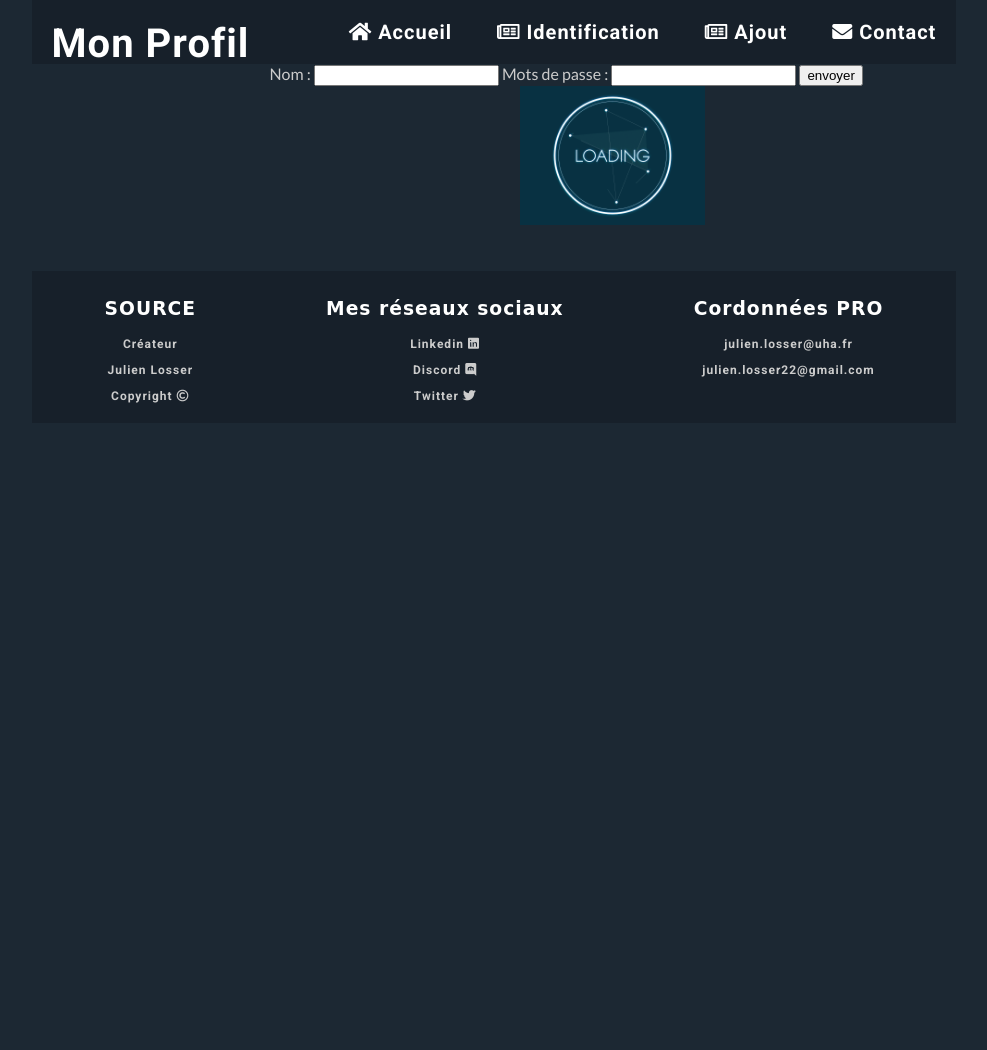
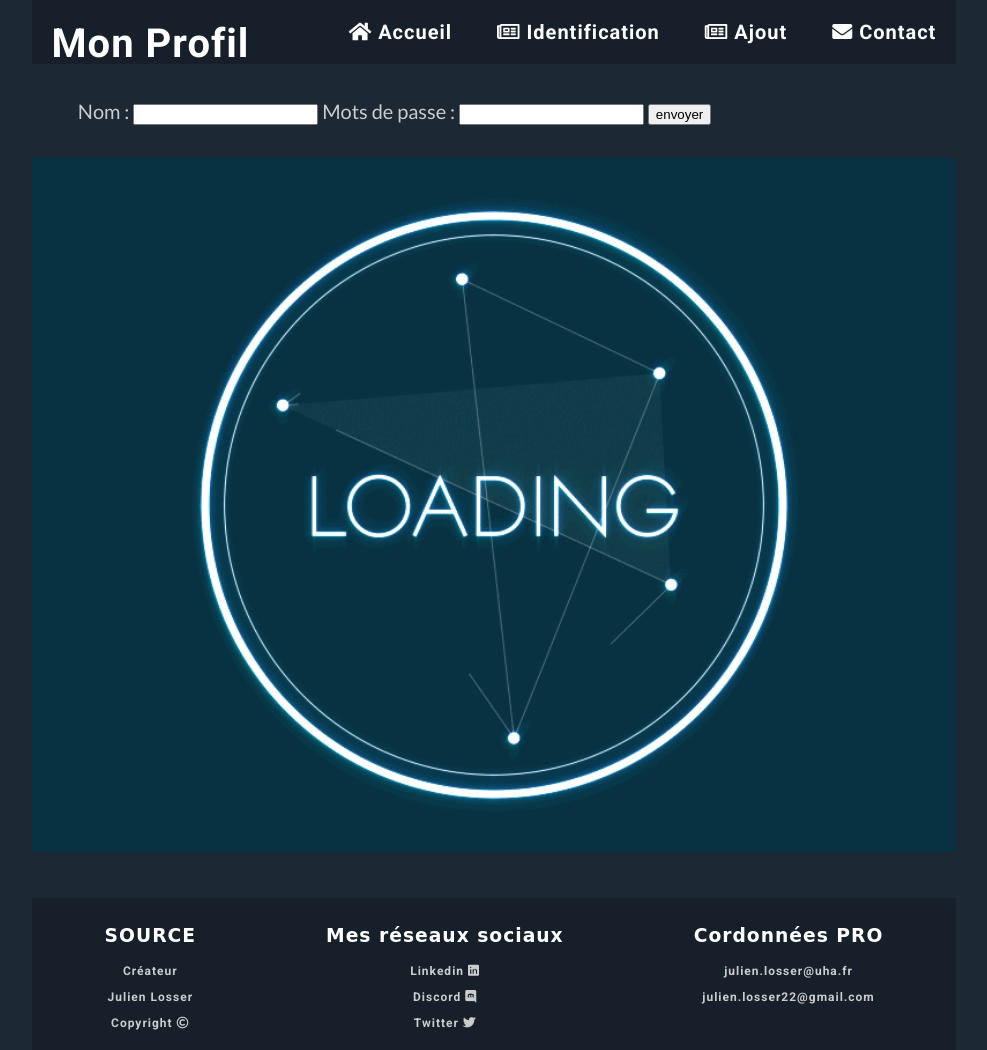
Before and after one commit to julieniut/Webdynamique-master, a Django app: page /myfirstapp/passion/ in a window 1280 px wide. Shown: the whole page, without its empty margins (50-1037 px from the left). Before the commit the page ends 403 px from the top, so only its background shows below. Run offline with Django 4.2, Linux system fonts and the light colour scheme; some libraries are stand-ins or nearby versions.

Commit message:
css finit (disposotion,texte,etc.)

```diff
--- a/Webdynamique-master/projectTest/myfirstapp/static/myfirstapp/index.css
+++ b/Webdynamique-master/projectTest/myfirstapp/static/myfirstapp/index.css
@@ -128,11 +128,20 @@ footer .colonne h3 {
 }
 /* Image */
 
-img {width: 20%;
-      display: block;
-  margin-left: auto;
-  margin-right: auto;
+.image {
+    width: 20%;
+    display: block;
+    margin-left: auto;
+    margin-right: auto;
 }
+
+.gif {
+    width: 100%;
+    display: block;
+    margin-left: auto;
+    margin-right: auto;
+}
+
 
 /* Apparition */
 
--- a/Webdynamique-master/projectTest/myfirstapp/templates/myfirstapp/affiche.html
+++ b/Webdynamique-master/projectTest/myfirstapp/templates/myfirstapp/affiche.html
@@ -5,5 +5,5 @@
 
     <p class="texte"> Vous avez ajouté le livre suivant {{livre}} {{livre.id}} </p>
       <!-- <p> Votre nom: {{Nom}} {{Nom.id}} </p> -->
-     <img src="{{livre.imaurl}}">
+     <img class="image" src="{{livre.imaurl}}">
 {% endblock %}
--- a/Webdynamique-master/projectTest/myfirstapp/templates/myfirstapp/passion.html
+++ b/Webdynamique-master/projectTest/myfirstapp/templates/myfirstapp/passion.html
@@ -7,7 +7,7 @@
   {% load static %}
 
  <!-- les champs de formulaires -->
-     <form method="post" action="/myfirstapp/affiche/">
+     <form class="texte" method="post" action="/myfirstapp/affiche/">
     {% csrf_token %}
     <label for="Nom"> Nom :</label>
     <input type="text" name="Nom"/>
@@ -15,5 +15,5 @@
         <input type="password" name="password" minlength="8" required>
         <input type="submit" value="envoyer"/>
         </form>
-    <img alt="Logo" src="{% static '/myfirstapp/gif.gif'%}"  class="gif"/>
+    <img  class="gif" alt="Logo" src="{% static '/myfirstapp/gif.gif'%}"/>
  {% endblock %}
```
